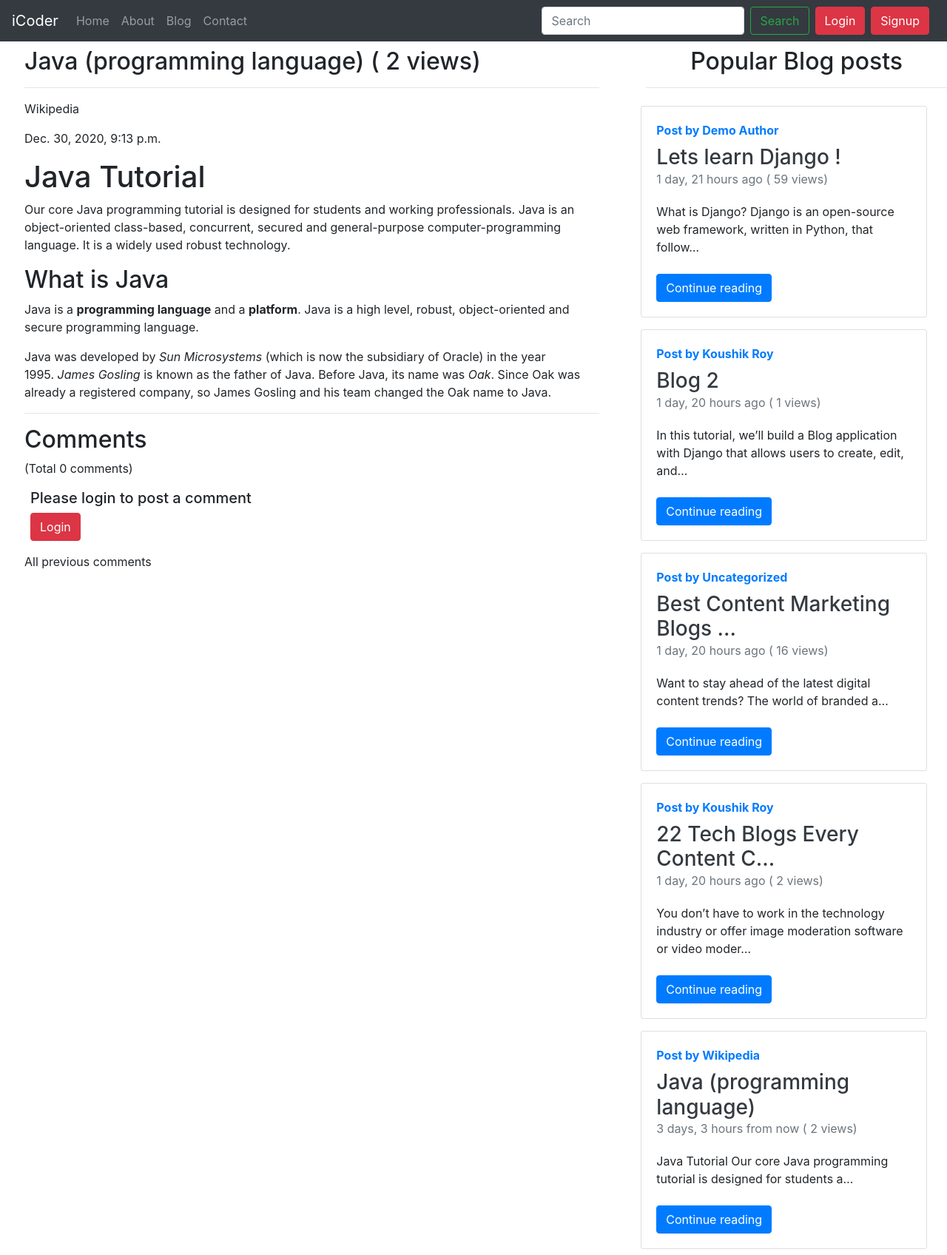
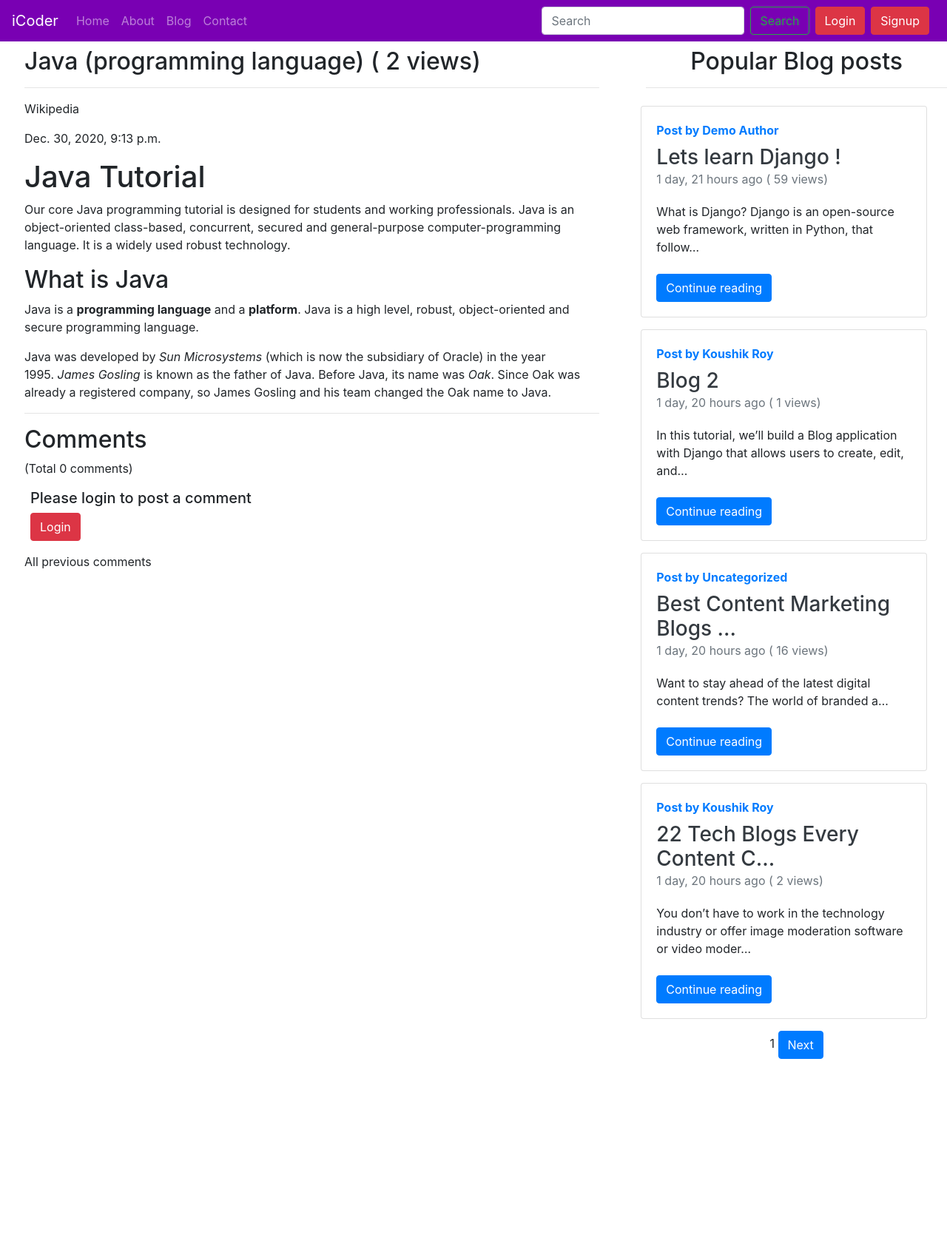
Before and after one commit to mrkoushikroy/iCoderBlog, a Django app: a page that uses templates/base.html in a window 1280 px wide. Shown: the whole page at 74% size. After the commit the page ends 1431 px from the top, so only its background shows below. Run offline with Django 3.2, Linux system fonts and the light colour scheme; data comes from the database, SQL or seed files in the repository; both versions use the stored data as it was after the commit; some libraries are stand-ins or nearby versions.

Commit message:
commiting on 30.12.20

```diff
--- a/blog/views.py
+++ b/blog/views.py
@@ -1,17 +1,26 @@
+from django.core import paginator
 from home import models
 from django.shortcuts import redirect, render, HttpResponse
 from blog.models import Post, BlogComment
 from django.contrib import messages
 from blog.templatetags import extras
+from django.core.paginator import Paginator
 
 # Create your views here.
 def blogHome(request):
-    allPost = Post.objects.all()
-    context={'allPost': allPost}
-    return render(request, 'blog/blogHome.html', context)
+    allPost = Post.objects.all().order_by('sno')
+    paginator = Paginator(allPost, 2)
+    page_no = request.GET.get('page')
+    page_obj = paginator.get_page(page_no)
+    # pager = {'page_obj':page_obj}
+    # context={'allPost': allPost}
+    return render(request, 'blog/blogHome.html', {'page_obj':page_obj})
 
 def blogPost(request, slug):
-    allPost = Post.objects.all()
+    allPost = Post.objects.all().order_by('sno')
+    paginator = Paginator(allPost, 4)
+    page_no = request.GET.get('page')
+    page_obj = paginator.get_page(page_no)
     post = Post.objects.filter(slug=slug).first()
     post.views= post.views +1
     post.save()
@@ -23,7 +32,7 @@ def blogPost(request, slug):
             replyDict[reply.parent.sno] = [reply]
         else:
             replyDict[reply.parent.sno].append(reply)
-    context={'post': post, 'allPost': allPost, 'comments':comments, 'user':request.user, 'replyDict':replyDict}
+    context={'post': post, 'allPost': allPost, 'comments':comments, 'user':request.user, 'replyDict':replyDict, 'page_obj':page_obj}
     # return HttpResponse(f'This is blogPost: {slug}')
     return render(request, 'blog/blogPost.html', context)
 
--- a/templates/base.html
+++ b/templates/base.html
@@ -15,7 +15,7 @@
     <style> .alert { margin-bottom:0px;} {% block css %}{% endblock  %}</style>
   </head>
   <body>
-  <nav class="navbar navbar-expand-lg navbar-dark bg-dark">
+  <nav class="navbar navbar-expand-lg navbar-dark " style="background-color:#7900b3">
   <a class="navbar-brand" href="/">iCoder</a>
   <button class="navbar-toggler" type="button" data-toggle="collapse" data-target="#navbarSupportedContent" aria-controls="navbarSupportedContent" aria-expanded="false" aria-label="Toggle navigation">
     <span class="navbar-toggler-icon"></span>
--- a/templates/blog/blogPost.html
+++ b/templates/blog/blogPost.html
@@ -91,7 +91,7 @@
         <div class="col-lg-4">
             <h2 class="text-center mt-2">Popular Blog posts</h2>
             <hr>
-            {% for post in allPost %}
+            {% for post in page_obj %}
             <div class="col-lg-11 col-11 p-2">
                 <div class="row justify-content-center">
                     <div class="card flex-md-row box-shadow h-md-250">
@@ -113,6 +113,17 @@
                 </div>
             </div>
             {% endfor %}
+                <div class="text-center mt-2">
+                <span>
+                {% if page_obj.has_previous %}
+                <a type="button" class="btn btn-primary" href="?page={{page_obj.previous_page_number}}">Previous</a>
+                {% endif %}
+                <span>{{page_obj.number}}</span>
+                {% if page_obj.has_next %}
+                <a type="button" class="btn btn-primary" href="?page={{page_obj.next_page_number}}">Next</a>
+                {% endif %}
+                </span>
+            </div>
         </div>
     </div>
 </div>
```
Also changed, not shown: templates/blog/blogHome.html (+12 -1 lines), db.sqlite3, media/blog/images/141px-Java_programming_language_logo.svg.png (added).
